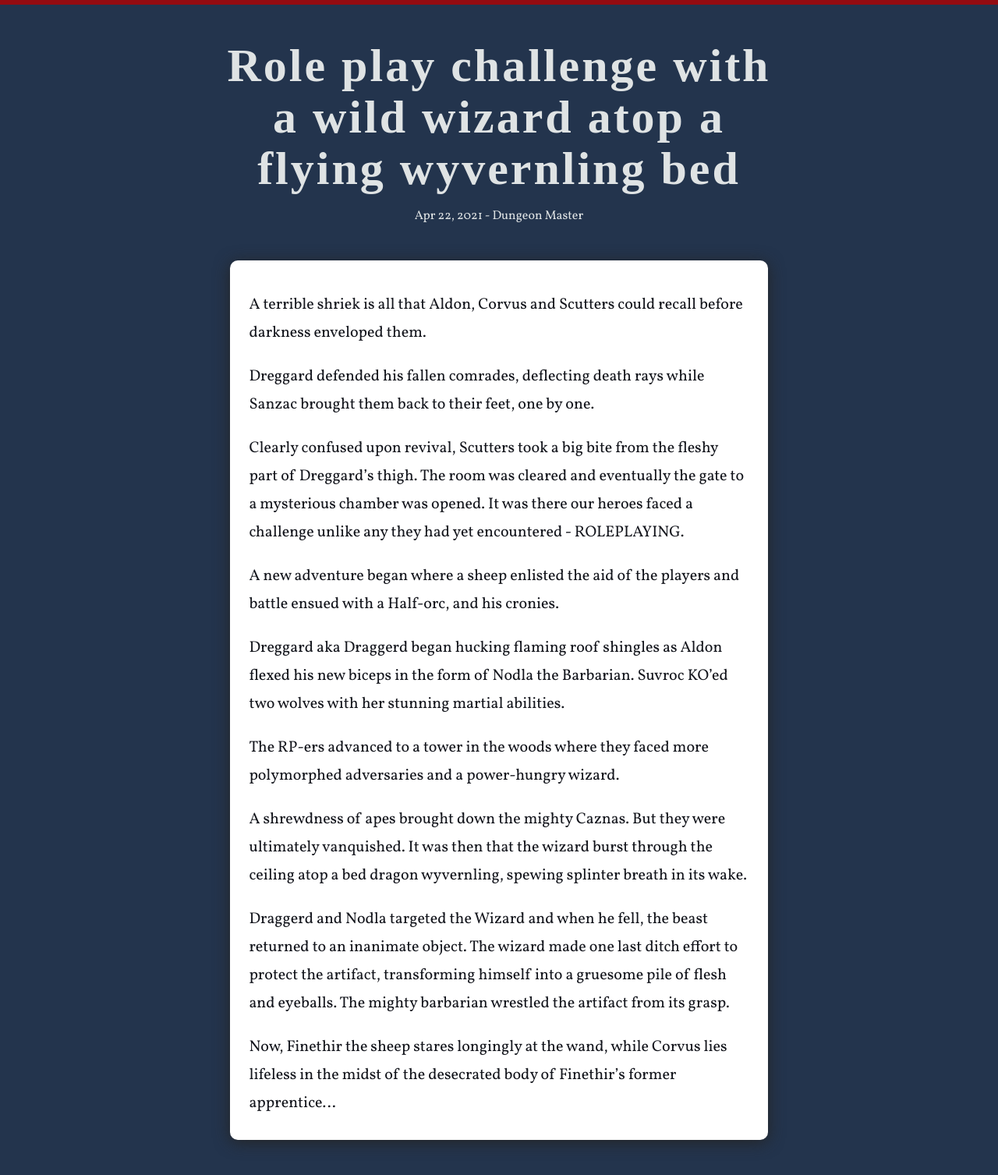
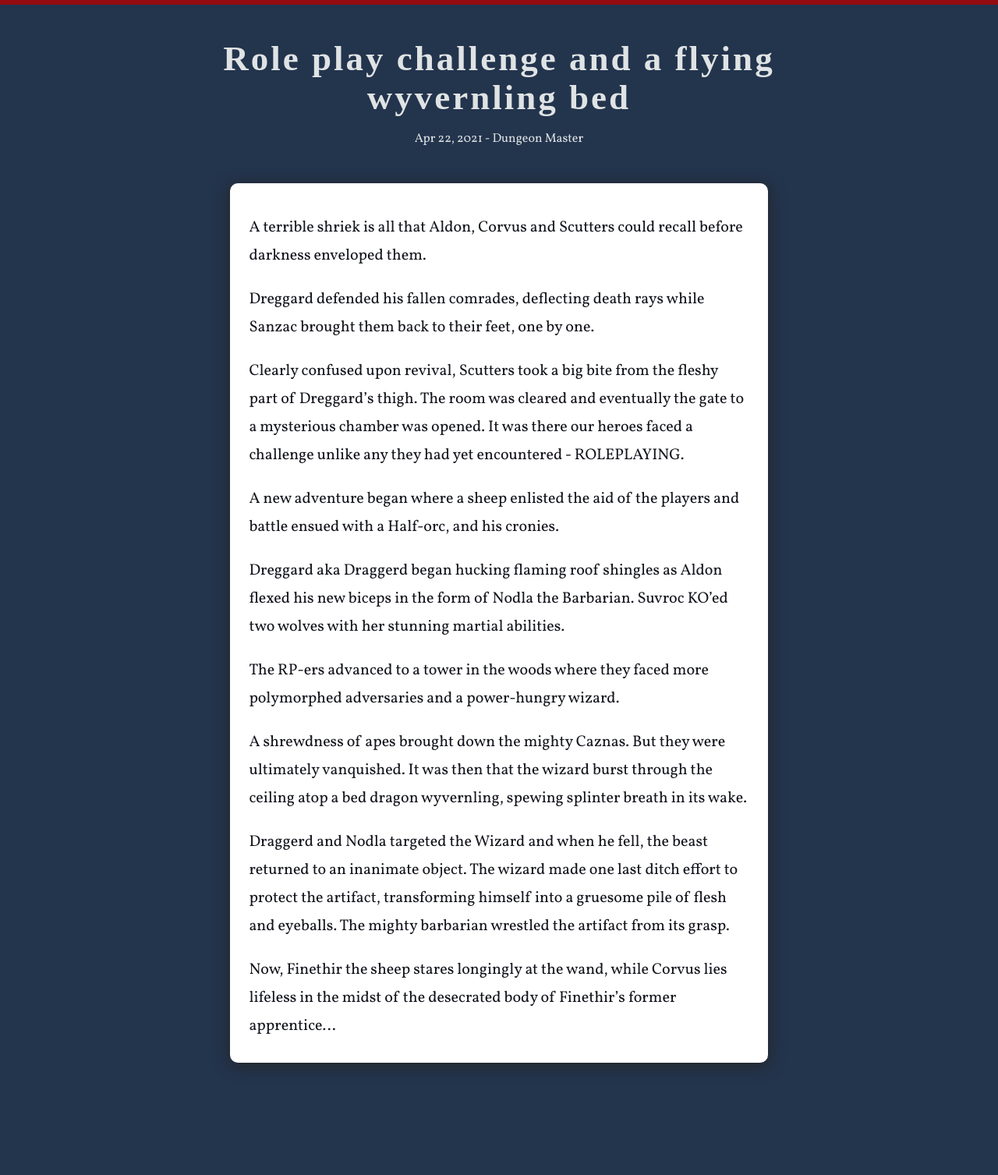
Before and after one commit to adamlevoy/flanaess-fables, a Jekyll site: the page built from _posts/2021-04-22-role-play-challenge.md, in a window 1280 px wide. Shown: the whole page at 78% size. Built offline with Jekyll 4.4.1, drawn with Linux system fonts in a browser that asks for light colours; some web fonts are replaced; after the commit the page ends 1408 px from its top, so only the background shows below that.

```diff
--- a/_posts/2021-04-22-role-play-challenge.md
+++ b/_posts/2021-04-22-role-play-challenge.md
@@ -1,6 +1,6 @@
 ---
 layout: post
-title: Role play challenge with a wild wizard atop a flying wyvernling bed
+title: Role play challenge and a flying wyvernling bed
 author: Dungeon Master
 ---
 
--- a/_sass/main.scss
+++ b/_sass/main.scss
@@ -37,6 +37,10 @@
 
 h2 {
   font-weight: initial;
+}
+
+.post-title h1 {
+  font-size: 45px;
 }
 
 a {
```
Also changed, not shown: 1 other file.
